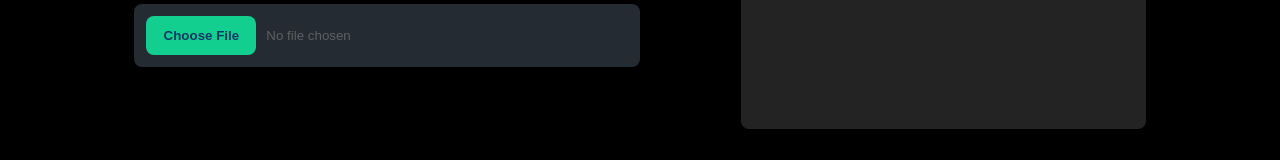
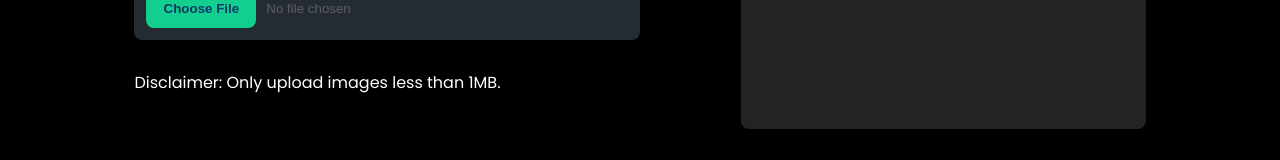
Before and after one commit to FonzyLima/Style-Transfer-Web-Application, a React (Create React App) app in the folder frontend/: page /Input in a window 1280 px wide. Shown: the part 606-766 px from the top of the page. Built offline with nearby package versions, Linux system fonts and the light colour scheme.

Commit message:
added disclaimer

```diff
--- a/frontend/src/pages/InputPage.js
+++ b/frontend/src/pages/InputPage.js
@@ -109,6 +109,7 @@ function InputPage() {
                 <div className='title'>Step 2</div>
                 <div className='action'>Choose a style</div>
                 <input type="file" accept="image/*" name="style" onChange={handleStyleChange}/>
+                <div className='disc'>Disclaimer: Only upload images less than 1MB. </div>
                 {/* <div className='row'>
                   <label className="radio-img">
                     <input type="radio" name="style" value="style1" onClick={(event) => handleClick(event, 'style1')}/>
--- a/frontend/src/styles/_input.scss
+++ b/frontend/src/styles/_input.scss
@@ -43,6 +43,10 @@
                 font-size: $fs-18px;
                 font-weight: $fw-light;
                 margin-bottom: 30px;
+            }
+            .disc {
+                margin-top: 30px;
+                font-size: $fs-16px;
             }
             .left {
                 display: flex;
```
